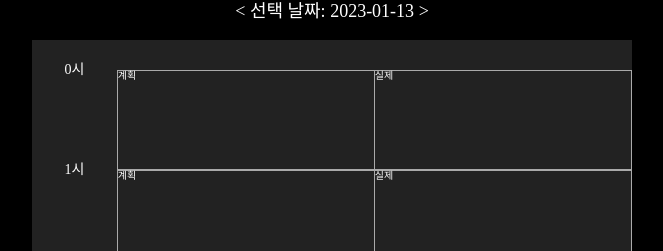
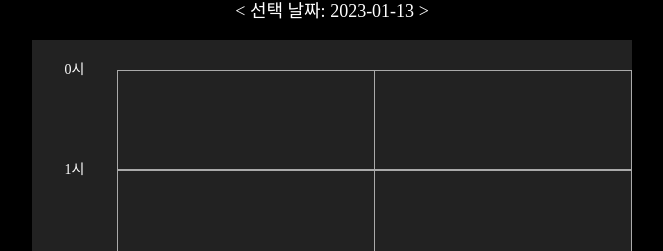
Before and after one commit to JaeYoung0/juni, a Next.js app: page / in a window 1280 px wide. Shown: the part 549-800 px from the top of the page, without its empty margins (308-971 px from the left). Built offline with nearby package versions, Linux system fonts and the light colour scheme.

Commit message:
fix: build error

```diff
--- /dev/null
+++ b/pages/index.ts
@@ -0,0 +1 @@
+export { default } from '@/pages/home'
--- a/src/components/TodayGrid/TodayGrid.tsx
+++ b/src/components/TodayGrid/TodayGrid.tsx
@@ -73,9 +73,7 @@ function TodayGrid() {
               onClick={() => {
                 timeSelectorRef.current?.showModal()
               }}
-            >
-              <span>계획</span>
-            </S.Plan>
+            />
           ))}
           {scheduleAtom.map((item, idx) => (
             <S.ScheduleItem
@@ -94,9 +92,7 @@ function TodayGrid() {
 
         <S.Reals>
           {real.map((item) => (
-            <S.RealItem key={item}>
-              <span>실제</span>
-            </S.RealItem>
+            <S.RealItem key={item} />
           ))}
         </S.Reals>
         <TimeSelector ref={timeSelectorRef} onDialogClose={saveSchedule} />
--- a/src/components/TodayGrid/style.ts
+++ b/src/components/TodayGrid/style.ts
@@ -88,6 +88,9 @@ export const ScheduleItem = styled.div<{ top: number; height: number }>`
 
   ${cellStyle}
   background: gray;
+  white-space: pre;
+  font-size: 1rem;
+  line-height: 1.5;
 `
 
 export const Reals = styled.div``
--- a/src/pages/index.ts
+++ /dev/null
@@ -1 +0,0 @@
-export { default } from './home'
```
Also changed, not shown: pages/_app.tsx (renamed from src/pages/_app.tsx).
